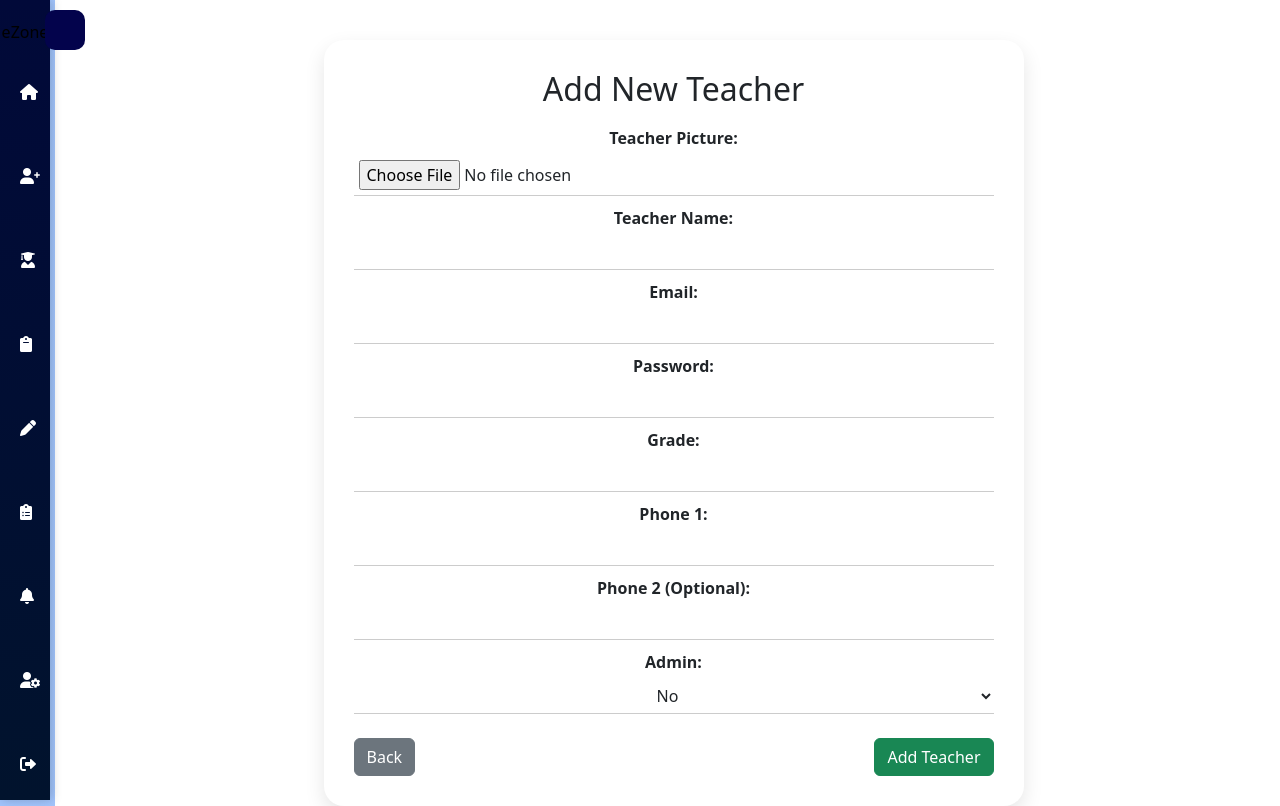
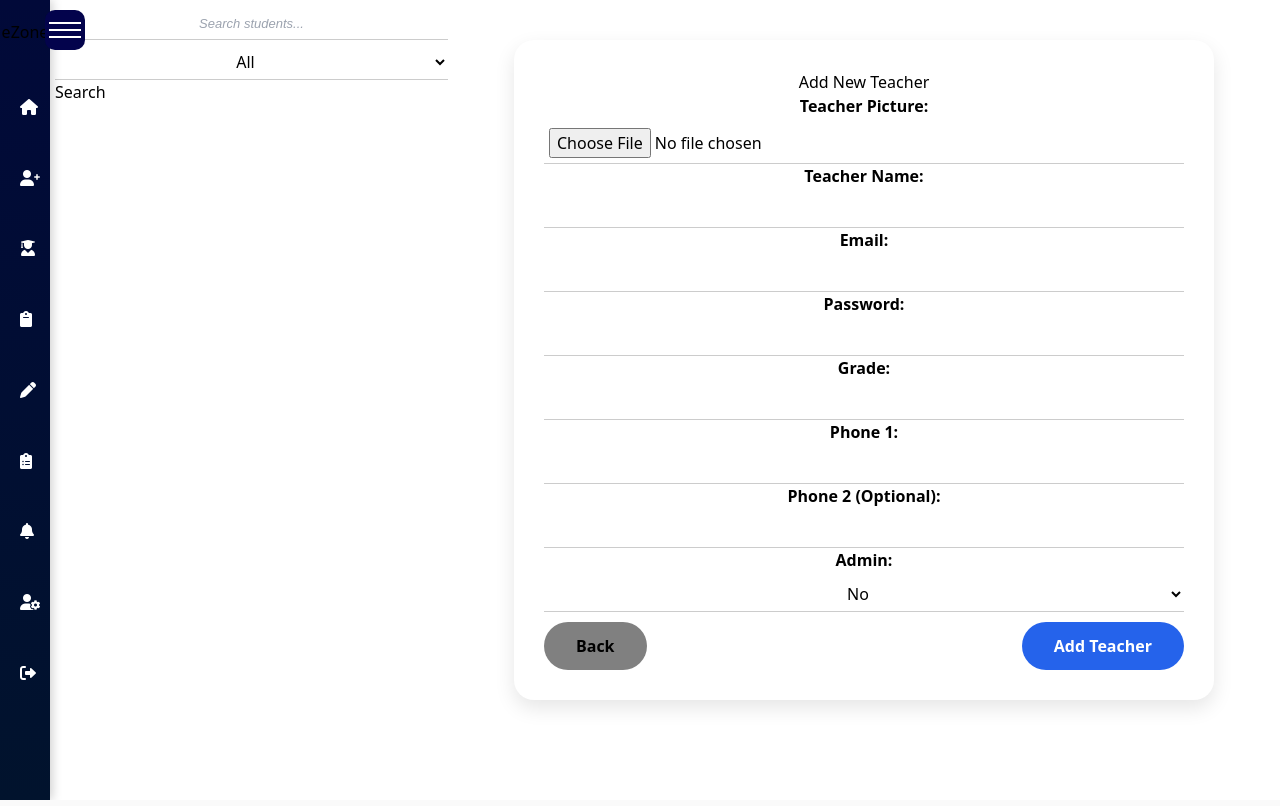
Before and after one commit to LutanTech/TinyBoard, a Flask app: page /add_teacher in a window 1280 px wide. Run offline with Flask 3, Linux system fonts and the light colour scheme; a user stored in the database is signed in.

Commit message:
updated search function

```diff
--- a/app.py
+++ b/app.py
@@ -129,36 +129,65 @@ class SearchForm(FlaskForm):
 @app.route('/search', methods=['GET', 'POST'])
 def search():
     form = SearchForm()
-    students = []
-    page = request.args.get('page', 1, type=int)  # Get the current page number, default is 1
-    per_page = 10  # Number of results per page
-    total_count = 0  # Initialize total count of matching students
+    students_query = Student.query
+    page = request.args.get('page', 1, type=int)
+    per_page = 10
+    total_count = 0
 
-    if form.validate_on_submit():
-        query = form.query.data
-        filter_type = form.filter_type.data
+    is_ajax = request.headers.get('X-Requested-With') == 'XMLHttpRequest'
+
+    if form.validate_on_submit() or request.method == 'GET':
+        query = form.query.data if form.validate_on_submit() else request.args.get('query', '')
+        filter_type = form.filter_type.data if form.validate_on_submit() else request.args.get('filter_type', '')
 
         if filter_type == 'grade':
-            students = Student.query.filter(Student.grade.ilike(f'%{query}%'))
+            students_query = Student.query.filter(Student.grade.ilike(f'%{query}%'))
         elif filter_type == 'st_gender':
-            students = Student.query.filter(Student.st_gender.ilike(f'%{query}%'))
+            students_query = Student.query.filter(Student.st_gender.ilike(f'%{query}%'))
         elif filter_type == 'subjects':
-            students = Student.query.filter(Student.subjects.ilike(f'%{query}%'))
-        else:  # If no specific filter is selected, search across all fields
-            students = Student.query.filter(
+            students_query = Student.query.filter(Student.subjects.ilike(f'%{query}%'))
+        else:
+            students_query = Student.query.filter(
                 (Student.name.ilike(f'%{query}%')) |
                 (Student.adm.ilike(f'%{query}%')) |
                 (Student.email.ilike(f'%{query}%')) |
                 (Student.grade.ilike(f'%{query}%'))
             )
 
-        # Get the total count of matching results
-        total_count = students.count()
+        total_count = students_query.count()
+        students = students_query.paginate(page=page, per_page=per_page, error_out=False)
 
-        # Apply pagination
-        students = students.paginate(page=page, per_page=per_page, error_out=False)
+        if is_ajax:
+            student_list = []
+            for student in students.items:
+                student_list.append({
+                    'id': student.id,
+                    'name': student.name,
+                    'adm': student.adm,
+                    'email': student.email,
+                    'grade': student.grade,
+                    'st_gender': student.st_gender,
+                    'subjects': student.subjects
+                })
+            return jsonify({
+                'students': student_list,
+                'total_count': total_count,
+                'page': page,
+                'per_page': per_page
+            })
+        else:
+            return render_template('search_results.html', form=form, students=students, total_count=total_count)
 
-    return render_template('search_results.html', form=form, students=students, total_count=total_count)
+    if is_ajax:
+        return jsonify({
+            'students': [],
+            'total_count': 0,
+            'page': page,
+            'per_page': per_page
+        })
+
+    return render_template('search_results.html', form=form, students=[], total_count=0)
+
 
 @login_manager.user_loader
 def load_user(user_id):
@@ -272,7 +301,7 @@ def update_student():
     db.session.commit()
 
     flash('Student information updated successfully! 🎉', 'success')
-    return redirect(url_for('staff_dashboard'))
+    return redirect(url_for('students'))
 
 
 
--- a/static/js/main/main.js
+++ b/static/js/main/main.js
@@ -2,6 +2,8 @@
 document.addEventListener('DOMContentLoaded', ()=>{
   console.log('Initialised JS')
   const links = document.querySelectorAll('.pc-ul li')
+
+  if(links){
   links.forEach(link =>{
     var dest = link.getAttribute('data-href')
     const tc = link.querySelector('.tc')
@@ -12,7 +14,9 @@ document.addEventListener('DOMContentLoaded', ()=>{
       }
      })
   })
+}
   const inputs = document.querySelectorAll('input')
+  if(inputs){
   inputs.forEach(input =>{
     let name = input.getAttribute('name')
     let labels = document.querySelectorAll('#addStudentForm legend label')
@@ -23,15 +27,17 @@ document.addEventListener('DOMContentLoaded', ()=>{
       }
     })
   })
-
+  }
   const mb = document.querySelector('.menu-toggle');
   const sidebar = document.querySelector('.sidebar')
+  if(mb && sidebar){
   mb.addEventListener('click', ()=>{
     mb.classList.toggle('active')
     sidebar.classList.toggle('appear')
     toggleText()
 
   })
+}
 
   function toggleText(){
     links.forEach(link=>{
@@ -42,18 +48,19 @@ document.addEventListener('DOMContentLoaded', ()=>{
   const cb = document.querySelector('.closeBtn')
 const notifDiv = document.querySelector('.notifDiv')
 const notifInner = document.querySelector('.notifDiv-inner')
+if(notifDiv){
   notifDiv.addEventListener('click', (e)=>{
     if(e.target != notifInner && e.target != cb && !notifInner.contains(e.target)){
       notifAction()
     }
   })
-
+}
   const notifSeen = document.getElementById('notifInner');
   let notifs = document.querySelectorAll('.notification');
 
   notifs.forEach(notif => {
     const words = notif.innerHTML.split(/\s+/).slice(0, 20).join(' ');
-
+if(notifSeen && notifs){
     const notifClasses = Array.from(notif.classList).filter(c => c !== 'notification');
     notifSeen.classList.add(...notifClasses);
     notifSeen.classList.add('bdr-10');
@@ -65,6 +72,7 @@ const notifInner = document.querySelector('.notifDiv-inner')
         <a href="javascript:void(0)" class="c-p f-s-s cl-bl" style="font-style:italic;" onclick="notifAction()">See More</a>
       </div>
     `;
+}
   });
 
 
--- a/templates/add_student.html
+++ b/templates/add_student.html
@@ -5,7 +5,7 @@
 
 <div class="container flex flex-col items-center justify-center min-h-screen bg-gradient-to-br from-blue-50 to-blue-100 p-6">
     <form action="/add_student" method="POST" id="addStudentForm" class="w-full max-w-3xl bg-white shadow-lg rounded-2xl p-8 space-y-6">
-        <h2 class="text-3xl font-bold text-center text-blue-700 mb-6">➕ Add Student</h2>
+        <h2 class="text-3xl font-bold text-center text-blue-700 mb-6"> Add Student</h2>
 
         <!-- Student Info -->
         <fieldset class="space-y-4">
--- a/templates/add_teacher.html
+++ b/templates/add_teacher.html
@@ -1,15 +1,8 @@
 {% extends 'layout.html' %}
 <title>{% block title %} Add Teacher{% endblock %}</title>
 {% block content %}
-    <link href="https://cdn.jsdelivr.net/npm/bootstrap@5.3.2/dist/css/bootstrap.min.css" rel="stylesheet">
-    <script src="../static/js/main/main.js"></script>
-    <script src="../static/js/imports/SweetAlert2.js"></script>
+<link rel="stylesheet" href="../static/css/main/staff_dshb.css">
     <style>
-        body {
-            background: linear-gradient(to right, #a1c4fd, #c2e9fb);
-            min-height: 100vh;
-            padding: 20px;
-        }
         .profile-card {
             background: white;
             border-radius: 20px;
@@ -18,14 +11,6 @@
             max-width: 700px;
             margin: auto;
             margin-top: 40px;
-        }
-        .profile-img {
-            width: 150px;
-            height: 150px;
-            object-fit: cover;
-            border-radius: 50%;
-            border: 5px solid #c2e9fb;
-            margin-bottom: 20px;
         }
         input, select {
             border: none;
@@ -82,9 +67,9 @@
 
         </select>
 
-        <div class="d-flex justify-content-between mt-4">
-            <a href="{{ url_for('staff_dashboard') }}" class="btn btn-secondary">Back</a>
-            <button type="submit" class="btn btn-success">Add Teacher</button>
+        <div class="flex mgt-10" style="justify-content: space-between;">
+            <a href="{{ url_for('staff_dashboard') }}" class="px-8 py-3 rounded-full bg-grey text-black c-p font-semibold hover:bg-gray-700 transition duration-300">Back</a>
+            <button type="submit" class="px-8 py-3 rounded-full bg-blue-600 text-white c-p font-semibold hover:bg-blue-700 transition duration-300">Add Teacher</button>
         </div>
     </form>
 </div>
--- a/templates/layout.html
+++ b/templates/layout.html
@@ -11,6 +11,7 @@
     <script src="../static/js/main/main.js"></script>
     <script src="../static/js/imports/SweetAlert2.js"></script>
     <link href="https://cdn.jsdelivr.net/npm/tailwindcss@2.2.19/dist/tailwind.min.css" rel="stylesheet">
+
 
 </head>
 <body class="pd-0 mg-0 w-100 ovf-x-h ovf-y-a">
@@ -93,8 +94,58 @@
     </div>
 
     <div class="content flex row wrap" style="margin-left: 55px !important;">
+        <form id="search-form" onsubmit="return false;">
+            <input type="text" id="search-query" placeholder="Search students..." />
+            <select id="filter-type">
+              <option value="">All</option>
+              <option value="grade">Grade</option>
+              <option value="st_gender">Gender</option>
+              <option value="subjects">Subjects</option>
+            </select>
+            <button onclick="searchStudents()">Search</button>
+          </form>
+
+          <div id="search-results">
+            <!-- Students will magically appear here 🪄 -->
+          </div>
+
         {% block content %}
         {% endblock %}
     </div>
 </body>
+<script>
+    function searchStudents() {
+  const query = document.getElementById('search-query').value;
+  const filterType = document.getElementById('filter-type').value;
+
+  fetch(`/search?query=${encodeURIComponent(query)}&filter_type=${encodeURIComponent(filterType)}`, {
+    headers: { 'X-Requested-With': 'XMLHttpRequest' }
+  })
+    .then(response => response.json())
+    .then(data => {
+      const resultsDiv = document.getElementById('search-results');
+      resultsDiv.innerHTML = '';
+
+      if (data.students.length === 0) {
+        resultsDiv.innerHTML = '<p>No students found. 🕵️‍♂️</p>';
+        return;
+      }
+      document.getElementById('search-query').addEventListener('input', () => {
+  searchStudents();
+});
+
+      const ul = document.createElement('ul');
+      data.students.forEach(student => {
+        const li = document.createElement('li');
+        li.innerHTML = `<strong>${student.name}</strong> (${student.grade}) - ${student.email}`;
+        ul.appendChild(li);
+      });
+      resultsDiv.appendChild(ul);
+    })
+    .catch(error => {
+      console.error('Oops, something went wrong! 🧯', error);
+    });
+}
+
+</script>
 </html>
--- a/templates/staff_dashboard.html
+++ b/templates/staff_dashboard.html
@@ -16,7 +16,7 @@
             <thead class=" cl-w">
                 <tr>
                     <th>Teacher Name</th>
-                    <th>Email</th>
+                    <th>ID</th>
                     <th>Phone</th>
                     <th>Grade</th>
                     <th>Status</th>
@@ -26,7 +26,7 @@
                 {% for t in teachers %}
                     <tr>
                         <td>{{ t.name }}</td>
-                        <td>{{ t.email }}</td>
+                        <td>{{ t.id }}</td>
                         <td>{{ t.phone1 }}</td>
                         <td>{{ t.grade }}</td>
                         <td>
--- a/templates/students.html
+++ b/templates/students.html
@@ -29,7 +29,7 @@
             </tr>
             {% else %}
             <tr>
-                <td colspan="6" style="text-align: center;">No students found 🥲</td>
+                <td colspan="6" style="text-align: center;">No students found </td>
             </tr>
             {% endfor %}
         </tbody>
```
Also changed, not shown: templates/student.html (+27 -26 lines), instance/main.db.
